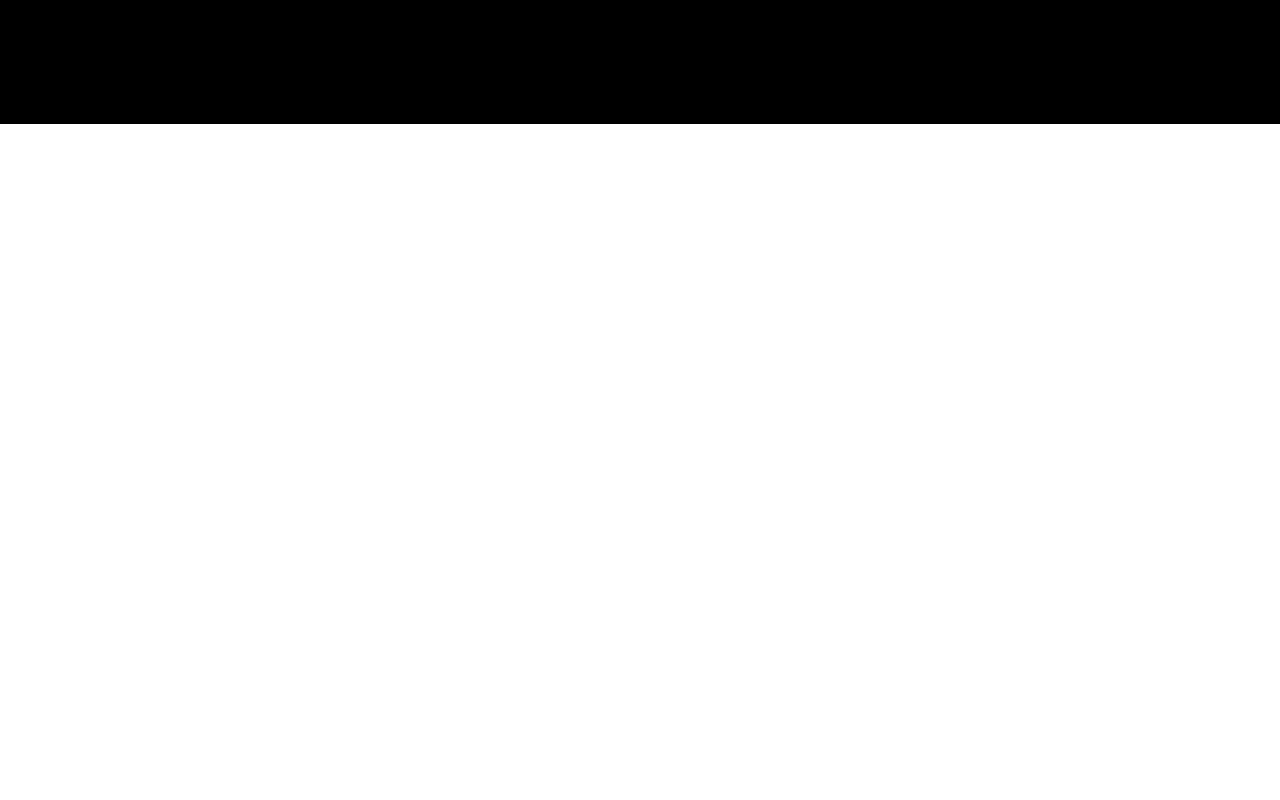
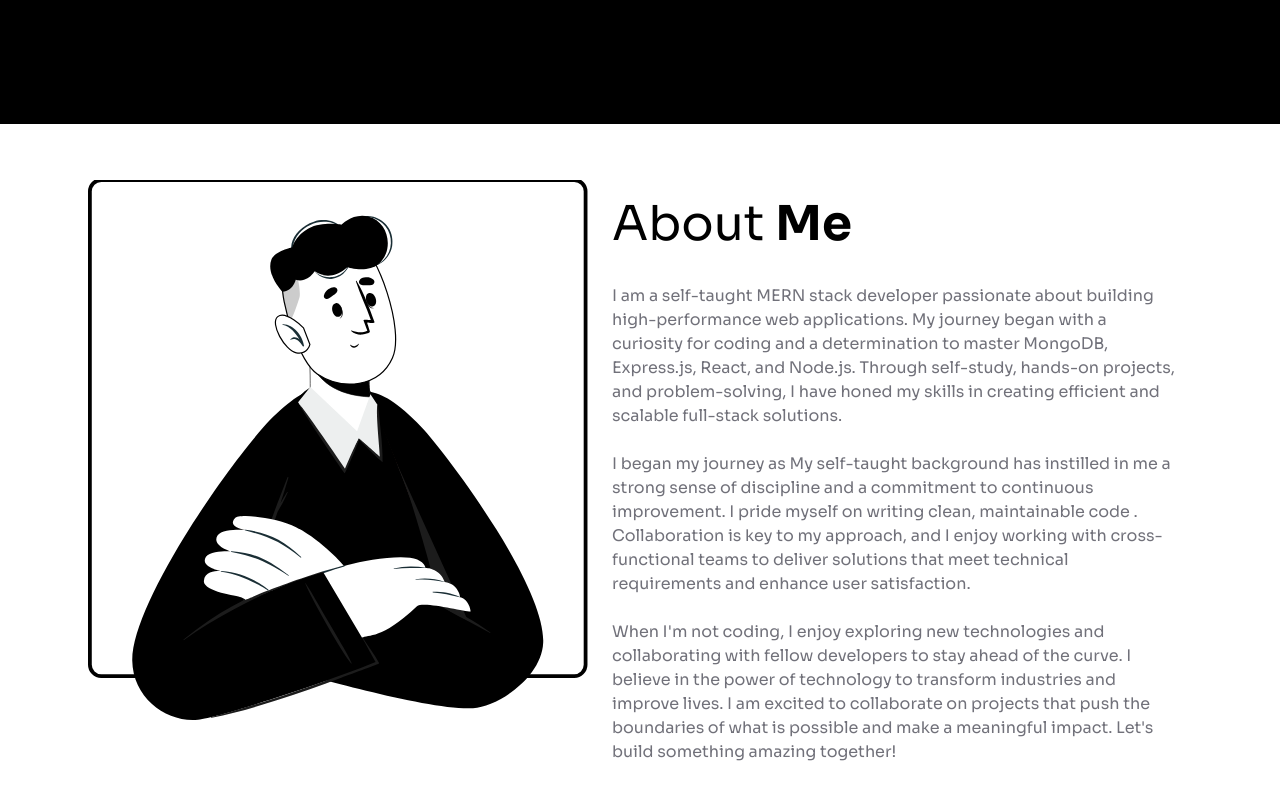
Before and after one commit to viv756/personal-site, a React (Vite) app: page / in a window 1280 px wide. Shown: the part 2520-3320 px from the top of the page. Before the commit the page ends 2644 px from the top, so only its background shows below. Built offline with nearby package versions, Linux system fonts and the light colour scheme; a web font is replaced by a local one.

Commit message:
about me section added

```diff
--- a/src/App.jsx
+++ b/src/App.jsx
@@ -3,6 +3,7 @@
 import Hero from "./components/Hero";
 import Skills from "./components/Skills";
 import Experiance from "./components/Experience";
+import About from "./components/About";
 
 const App = () => {
   return (
@@ -10,7 +11,8 @@
       <Header />
       <Hero />
       <Skills />
-      <Experiance/>
+      <Experiance />
+      <About/>
     </div>
   )
 }
--- /dev/null
+++ b/src/components/About.jsx
@@ -0,0 +1,45 @@
+import about from "../assets/about.svg";
+
+const About = () => {
+  return (
+    <div className="min-h-[700px] py-2 sm:py-0">
+      <div className="container flex items-center pt-14">
+        <div className="grid grid-cols-1 xl:grid-cols-2 justify-items-center sm:pr-14">
+          <div className="ml-4">
+            <img src={about} alt="" className="w-full max-w-[500px] max-h-[572px]" />
+          </div>
+          <div className="flex flex-col ">
+            <h1 className="sm:text-5xl text-4xl font-sora sm:mt-5 mt-14">
+              About <span className="font-bold">Me</span>
+            </h1>
+            <div className="sm:mt-9 mt-12 text-md space-y-6 text-zinc-500 font-sora">
+              <p className="">
+                I am a self-taught MERN stack developer passionate about building high-performance
+                web applications. My journey began with a curiosity for coding and a determination
+                to master MongoDB, Express.js, React, and Node.js. Through self-study, hands-on
+                projects, and problem-solving, I have honed my skills in creating efficient and
+                scalable full-stack solutions.
+              </p>
+              <p>
+                I began my journey as My self-taught background has instilled in me a strong sense
+                of discipline and a commitment to continuous improvement. I pride myself on writing
+                clean, maintainable code . Collaboration is key to my approach, and I enjoy working
+                with cross-functional teams to deliver solutions that meet technical requirements
+                and enhance user satisfaction.
+              </p>
+              <p>
+                When I'm not coding, I enjoy exploring new technologies and collaborating with
+                fellow developers to stay ahead of the curve. I believe in the power of technology
+                to transform industries and improve lives. I am excited to collaborate on projects
+                that push the boundaries of what is possible and make a meaningful impact. Let's
+                build something amazing together!
+              </p>
+            </div>
+          </div>
+        </div>
+      </div>
+    </div>
+  );
+};
+
+export default About;
--- a/src/components/ResponsiveMenu.jsx
+++ b/src/components/ResponsiveMenu.jsx
@@ -1,4 +1,3 @@
-import React from "react";
 import { FaUserCircle } from "react-icons/fa";
 import { NavLinks } from "../constants";
 import { HiMiniArrowDownTray } from "react-icons/hi2";
@@ -10,13 +9,6 @@
         showMenu ? "left-0" : "-left-[100%]"
       } fixed bottom-0 top-0 z-20 flex h-screen w-[75%] flex-col justify-between  bg-gray-900 text-white px-8 pb-6 pt-16 transition-all duration-200 lg:hidden rounded-r-xl shadow-md`}>
       <div className="card">
-        <div className="flex items-center justify-start gap-3">
-          <FaUserCircle size={50} />
-          <div>
-            <h1>Hello User</h1>
-            <h1 className="text-sm text-slate-500">Premium user</h1>
-          </div>
-        </div>
         <nav className="mt-12">
           <ul className="space-y-4 text-xl">
             {NavLinks.map(({ id,link, title }) => (
```
Also changed, not shown: src/assets/about.svg (added).
